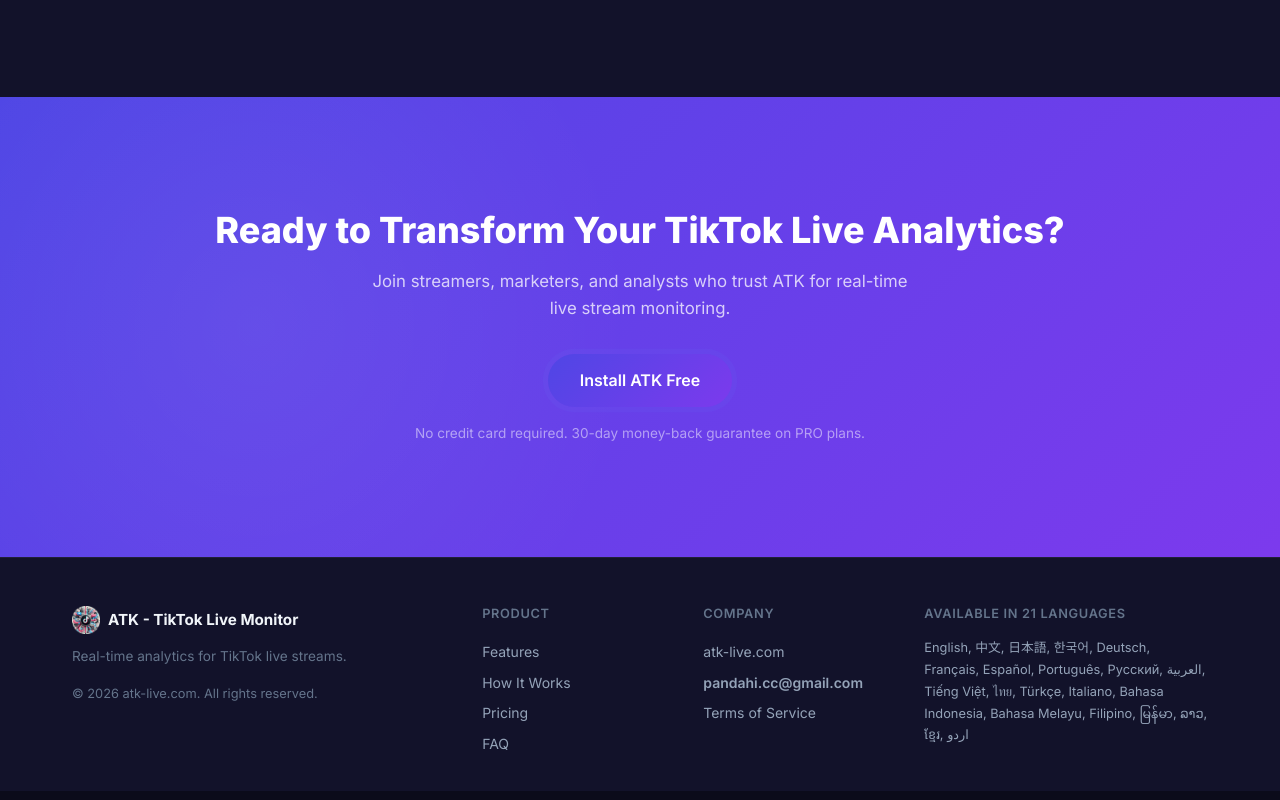
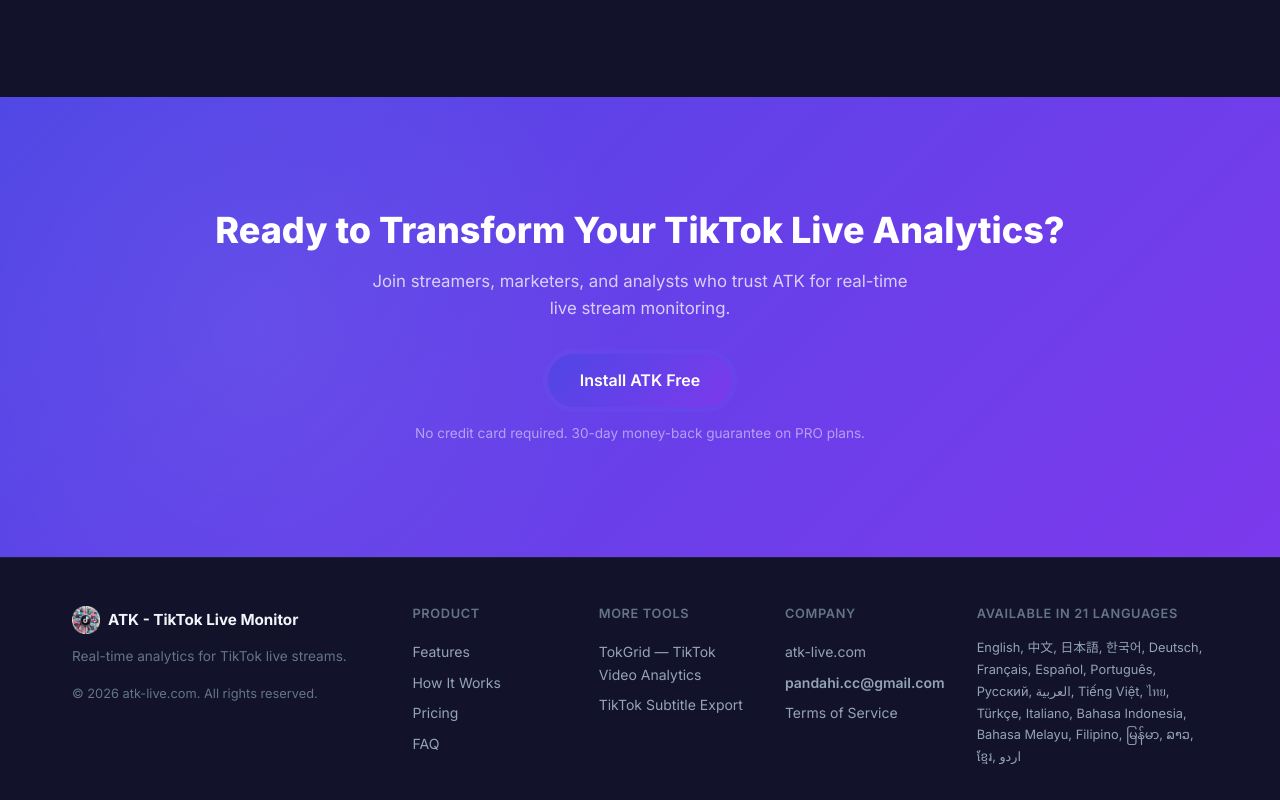
Before and after one commit to pandahicc/tiktok-live, a plain HTML site: page index.html in a window 1280 px wide. Shown: the part 6651-7451 px from the top of the page. Drawn offline with Linux system fonts and the light colour scheme.

Commit message:
op:links

```diff
--- a/css/style.css
+++ b/css/style.css
@@ -869,7 +869,7 @@ h1, h2, h3, h4 { line-height: 1.2; }
 }
 .footer-grid {
   display: grid;
-  grid-template-columns: 2fr 1fr 1fr 1.5fr;
+  grid-template-columns: 2fr 1fr 1fr 1fr 1.5fr;
   gap: 2rem;
 }
 .footer-logo {
@@ -944,6 +944,7 @@ h1, h2, h3, h4 { line-height: 1.2; }
   .pricing-card.featured:hover { transform: translateY(-2px); }
   .card-body { padding: 1.5rem; }
   .footer-grid { grid-template-columns: 1fr 1fr; }
+  .footer-languages { grid-column: 1 / -1; }
   .carousel-arrow { position: static; transform: none; margin-top: 1rem; }
   .carousel-prev { order: 1; }
   .carousel-viewport { order: 2; }
--- a/index.html
+++ b/index.html
@@ -988,6 +988,11 @@
           <a href="#faq">FAQ</a>
         </div>
         <div class="footer-links">
+          <h4>More Tools</h4>
+          <a href="https://tokgrid.app/" target="_blank" rel="noopener">TokGrid — TikTok Video Analytics</a>
+          <a href="https://tiktoksubtitleexport.com/" target="_blank" rel="noopener">TikTok Subtitle Export</a>
+        </div>
+        <div class="footer-links">
           <h4>Company</h4>
           <a href="https://atk-live.com" target="_blank" rel="noopener">atk-live.com</a>
           <a href="mailto:pandahi.cc@gmail.com" class="footer-email">pandahi.cc@gmail.com</a>
```
Also changed, not shown: llms.txt.
